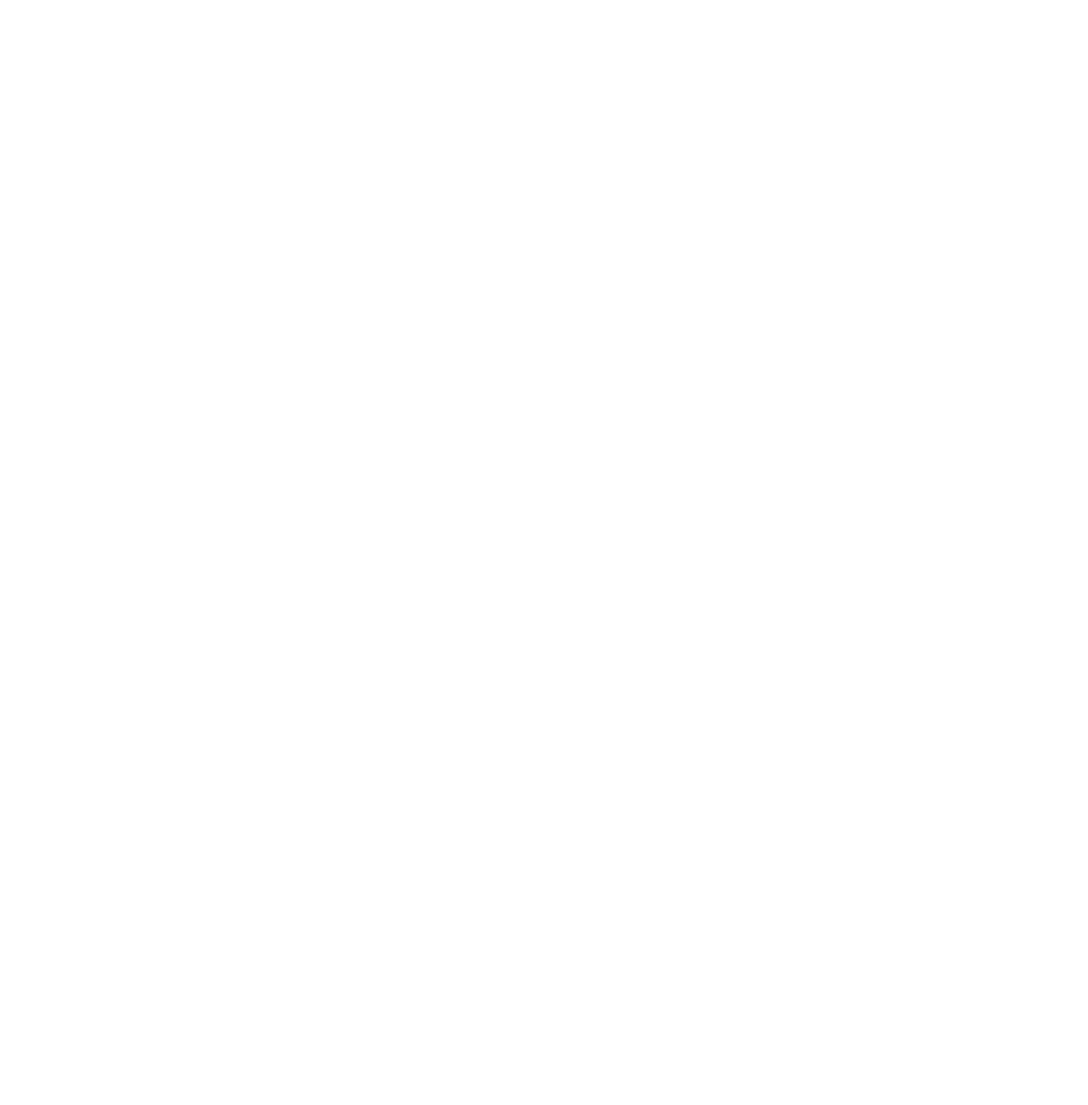
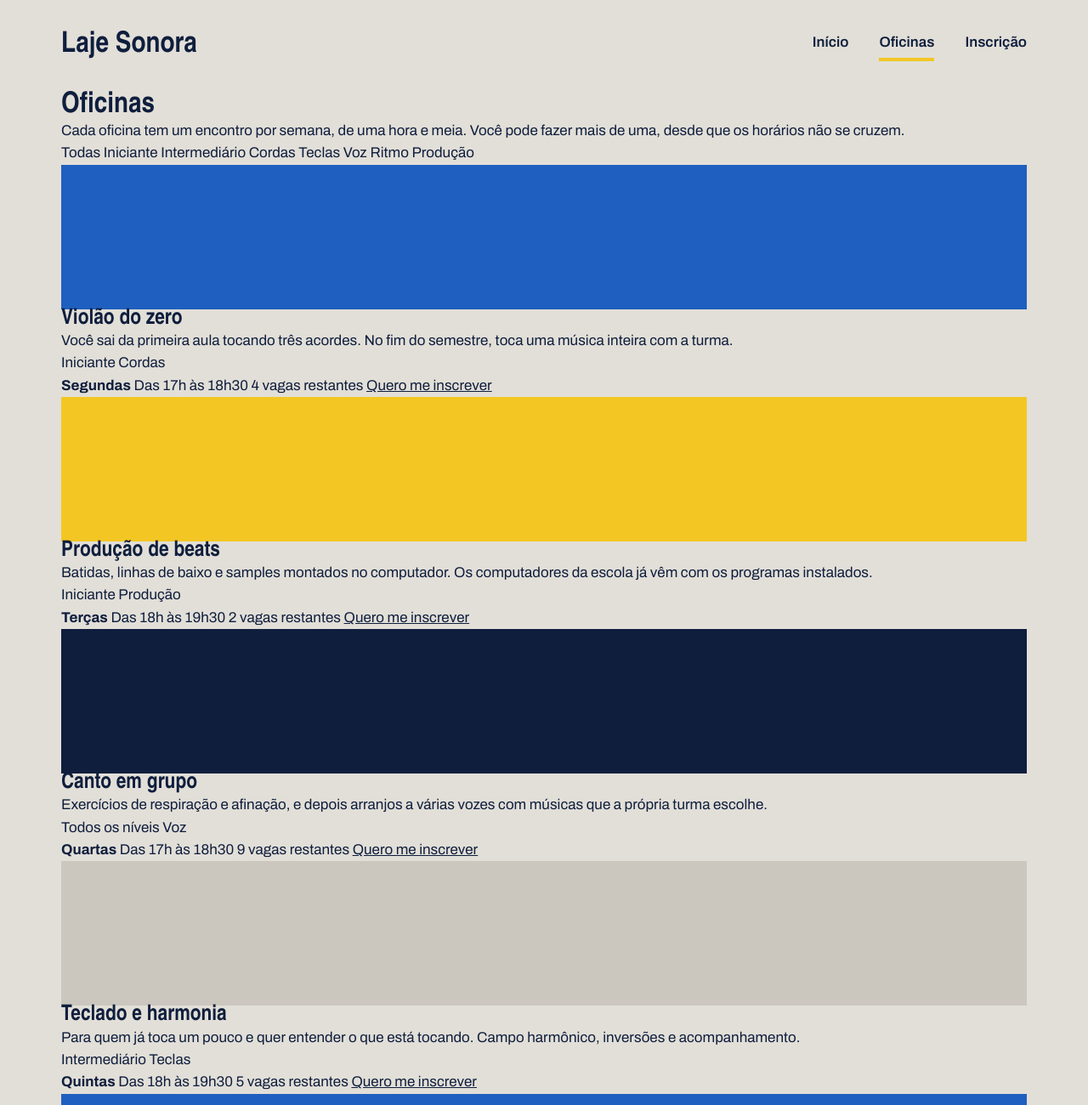
Before and after one commit to eduardo-balbino/laje_sonora, a plain HTML site: page oficinas.html in a window 1280 px wide. Shown: the top 1300 px of the page at 85% size. Before the commit the page ends 800 px from the top, so only its background shows below. Drawn offline with Linux system fonts and the light colour scheme; a web font is replaced by a local one.

Commit message:
Html da página das oficinas

```diff
--- a/oficinas.css
+++ b/oficinas.css
@@ -0,0 +1,125 @@
+
+/* Reset */
+* {
+    margin: 0;
+    padding: 0;
+    box-sizing: border-box;
+}
+
+/* Variáveis */
+:root {
+    --concreto: #E2DFD8;
+    --concreto-escuro: #CBC7BE;
+    --tinta: #0F1E3D;
+    --caixa-dagua: #1F5FBF;
+    --fita: #F3C623;
+    --branco: #FFFFFF;
+    --fonte-cartaz: "Big Shoulders", "Arial Narrow", sans-serif;
+    --fonte-texto: "Archivo", Arial, sans-serif;
+}
+
+/* Geral */
+body {
+    background-color: var(--concreto);
+    color: var(--tinta);
+    font-family: var(--fonte-texto);
+    font-size: 17px;
+    line-height: 1.55;
+}
+
+a {
+    color: inherit;
+}
+
+h1, h2, h3 {
+    font-family: var(--fonte-cartaz);
+    font-weight: 900;
+    line-height: 0.95;
+}
+
+.conteudo {
+    max-width: 1200px;
+    margin-inline: auto;
+    padding-inline: 32px;
+}
+
+/* Topo */
+.logo {
+    font-family: var(--fonte-cartaz);
+    font-size: 34px;
+    font-weight: 900;
+    text-decoration: none;
+}
+
+.topo {
+    padding-block: 28px;
+    display: flex;
+    justify-content: space-between;
+    align-items: center;
+}
+
+.menu {
+    display: flex;
+    gap: 36px;
+}
+
+.menu a {
+    font-weight: 600;
+    text-decoration: none;
+    padding-bottom: 4px;
+    border-bottom: 4px solid transparent;
+}
+
+.menu a:hover {
+    border-bottom-color: var(--tinta);
+}
+
+.menu a.atual {
+    border-bottom-color: var(--fita);
+}
+
+/* Rodapé */
+.rodape {
+    margin-top: 120px;
+    background-color: var(--tinta);
+    color: var(--concreto);
+    padding-block: 56px;
+}
+
+.rodape-colunas {
+    display: flex;
+    gap: 40px;
+}
+
+.rodape-coluna {
+    flex: 1;
+}
+
+.rodape h4 {
+    font-family: var(--fonte-cartaz);
+    font-size: 28px;
+    color: var(--fita);
+    margin-bottom: 12px;
+}
+
+/* Cores das fotos */
+.foto {
+    background-color: var(--concreto-escuro);
+}
+
+.foto-azul {
+    background-color: var(--caixa-dagua);
+}
+
+.foto-amarela {
+    background-color: var(--fita);
+}
+
+.foto-tinta {
+    background-color: var(--tinta);
+}
+
+/* Altura das fotos nas oficinas */
+.oficina .foto {
+    height: 170px;
+}
--- a/oficinas.html
+++ b/oficinas.html
@@ -0,0 +1,207 @@
+
+<!DOCTYPE html>
+<html lang="pt-BR">
+
+<head>
+    <meta charset="UTF-8">
+    <meta name="viewport" content="width=device-width, initial-scale=1.0">
+    <title>Laje Sonora | Oficinas</title>
+    <link rel="stylesheet" href="oficinas.css">
+
+    <link rel="preconnect" href="https://fonts.googleapis.com">
+    <link rel="preconnect" href="https://fonts.gstatic.com" crossorigin>
+    <link href="https://fonts.googleapis.com/css2?family=Archivo:ital,wght@0,100..900;1,100..900&family=Big+Shoulders:opsz,wght@10..72,100..900&display=swap" rel="stylesheet">
+</head>
+
+<body>
+
+    <header class="conteudo topo">
+        <a href="index.html" class="logo">Laje Sonora</a>
+
+        <nav class="menu">
+            <a href="index.html">Início</a>
+            <a href="oficinas.html" class="atual">Oficinas</a>
+            <a href="inscricao.html">Inscrição</a>
+        </nav>
+    </header>
+
+    <main class="conteudo">
+
+        <h1 class="titulo-pagina">Oficinas</h1>
+
+        <p class="subtitulo-pagina">
+            Cada oficina tem um encontro por semana, de uma hora e meia.
+            Você pode fazer mais de uma, desde que os horários não se cruzem.
+        </p>
+
+        <div class="filtros">
+            <span class="filtro ativo">Todas</span>
+            <span class="filtro">Iniciante</span>
+            <span class="filtro">Intermediário</span>
+            <span class="filtro">Cordas</span>
+            <span class="filtro">Teclas</span>
+            <span class="filtro">Voz</span>
+            <span class="filtro">Ritmo</span>
+            <span class="filtro">Produção</span>
+        </div>
+
+        <div class="lista">
+
+            <article class="oficina">
+                <div class="foto foto-azul"></div>
+
+                <div class="oficina-texto">
+                    <h2>Violão do zero</h2>
+                    <p>Você sai da primeira aula tocando três acordes. No fim do semestre, toca uma música inteira com a turma.</p>
+
+                    <div class="etiquetas">
+                        <span class="etiqueta">Iniciante</span>
+                        <span class="etiqueta">Cordas</span>
+                    </div>
+                </div>
+
+                <div class="oficina-detalhes">
+                    <strong>Segundas</strong>
+                    <span>Das 17h às 18h30</span>
+                    <span>4 vagas restantes</span>
+                    <a href="inscricao.html">Quero me inscrever</a>
+                </div>
+            </article>
+
+            <article class="oficina">
+                <div class="foto foto-amarela"></div>
+
+                <div class="oficina-texto">
+                    <h2>Produção de beats</h2>
+                    <p>Batidas, linhas de baixo e samples montados no computador. Os computadores da escola já vêm com os programas instalados.</p>
+
+                    <div class="etiquetas">
+                        <span class="etiqueta">Iniciante</span>
+                        <span class="etiqueta">Produção</span>
+                    </div>
+                </div>
+
+                <div class="oficina-detalhes">
+                    <strong>Terças</strong>
+                    <span>Das 18h às 19h30</span>
+                    <span>2 vagas restantes</span>
+                    <a href="inscricao.html">Quero me inscrever</a>
+                </div>
+            </article>
+
+            <article class="oficina">
+                <div class="foto foto-tinta"></div>
+
+                <div class="oficina-texto">
+                    <h2>Canto em grupo</h2>
+                    <p>Exercícios de respiração e afinação, e depois arranjos a várias vozes com músicas que a própria turma escolhe.</p>
+
+                    <div class="etiquetas">
+                        <span class="etiqueta">Todos os níveis</span>
+                        <span class="etiqueta">Voz</span>
+                    </div>
+                </div>
+
+                <div class="oficina-detalhes">
+                    <strong>Quartas</strong>
+                    <span>Das 17h às 18h30</span>
+                    <span>9 vagas restantes</span>
+                    <a href="inscricao.html">Quero me inscrever</a>
+                </div>
+            </article>
+
+            <article class="oficina">
+                <div class="foto"></div>
+
+                <div class="oficina-texto">
+                    <h2>Teclado e harmonia</h2>
+                    <p>Para quem já toca um pouco e quer entender o que está tocando. Campo harmônico, inversões e acompanhamento.</p>
+
+                    <div class="etiquetas">
+                        <span class="etiqueta">Intermediário</span>
+                        <span class="etiqueta">Teclas</span>
+                    </div>
+                </div>
+
+                <div class="oficina-detalhes">
+                    <strong>Quintas</strong>
+                    <span>Das 18h às 19h30</span>
+                    <span>5 vagas restantes</span>
+                    <a href="inscricao.html">Quero me inscrever</a>
+                </div>
+            </article>
+
+            <article class="oficina">
+                <div class="foto foto-azul"></div>
+
+                <div class="oficina-texto">
+                    <h2>Bateria e percussão</h2>
+                    <p>Começa com palmas e pés, passa pelo pandeiro e termina na bateria completa. Ninguém precisa ter instrumento em casa.</p>
+
+                    <div class="etiquetas">
+                        <span class="etiqueta">Iniciante</span>
+                        <span class="etiqueta">Ritmo</span>
+                    </div>
+                </div>
+
+                <div class="oficina-detalhes">
+                    <strong>Sextas</strong>
+                    <span>Das 17h às 18h30</span>
+                    <span>6 vagas restantes</span>
+                    <a href="inscricao.html">Quero me inscrever</a>
+                </div>
+            </article>
+
+            <article class="oficina">
+                <div class="foto foto-amarela"></div>
+
+                <div class="oficina-texto">
+                    <h2>Gravação no celular</h2>
+                    <p>Como posicionar o celular, gravar voz e instrumento separados e juntar tudo num aplicativo gratuito de edição.</p>
+
+                    <div class="etiquetas">
+                        <span class="etiqueta">Todos os níveis</span>
+                        <span class="etiqueta">Produção</span>
+                    </div>
+                </div>
+
+                <div class="oficina-detalhes">
+                    <strong>Sábados</strong>
+                    <span>Das 10h às 11h30</span>
+                    <span>7 vagas restantes</span>
+                    <a href="inscricao.html">Quero me inscrever</a>
+                </div>
+            </article>
+
+        </div>
+
+    </main>
+
+    <footer class="rodape">
+        <div class="conteudo rodape-colunas">
+
+            <div class="rodape-coluna">
+                <h4>Laje Sonora</h4>
+                <p>Escola livre de música para adolescentes.</p>
+            </div>
+
+            <div class="rodape-coluna">
+                <h4>Endereço</h4>
+                <p>Rua das Antenas, 120<br>São Paulo, SP</p>
+            </div>
+
+            <div class="rodape-coluna">
+                <h4>Horários</h4>
+                <p>Segunda a sexta, das 16h às 21h<br>Sábado, das 9h às 13h</p>
+            </div>
+
+            <div class="rodape-coluna">
+                <h4>Contato: contato@lajesonora.com.br</h4>
+                <p>(11) 91234 5678</p>
+            </div>
+
+        </div>
+    </footer>
+
+</body>
+</html>
```
Also changed, not shown: index.css (+47 -0 lines), index.html (+3 -1 lines).
